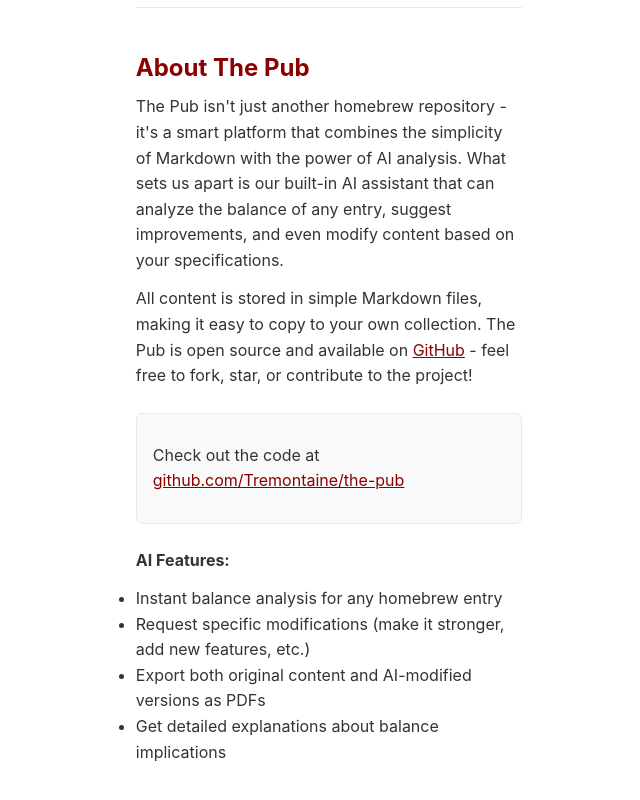
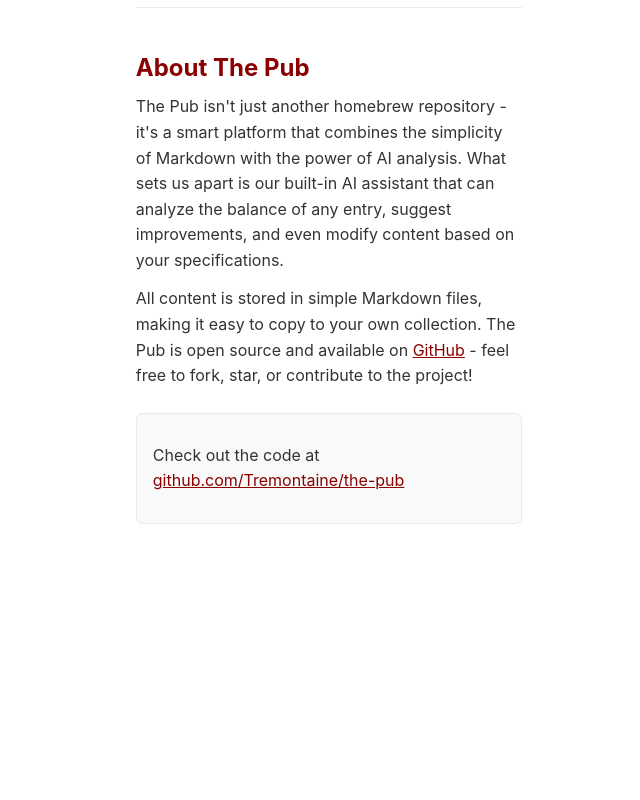
Before and after one commit to Tremontaine/the-pub, a Next.js app: page / in a window 1280 px wide. Shown: the part 1200-2000 px from the top of the page, without its empty margins (436-1076 px from the left). After the commit the page ends 1780 px from the top, so only its background shows below. Built offline with nearby package versions, Linux system fonts and the light colour scheme.

Commit message:
Update index.js

```diff
--- a/pages/index.js
+++ b/pages/index.js
@@ -50,16 +50,6 @@ export default function Home() {
               target="_blank" rel="noopener noreferrer" className="github-link">github.com/Tremontaine/the-pub</a></p>
             </div>
           </div>
-
-          <p>
-            <strong>AI Features:</strong>
-          </p>
-          <ul className="feature-list">
-            <li>Instant balance analysis for any homebrew entry</li>
-            <li>Request specific modifications (make it stronger, add new features, etc.)</li>
-            <li>Export both original content and AI-modified versions as PDFs</li>
-            <li>Get detailed explanations about balance implications</li>
-          </ul>
         </div>
       </div>
     </Layout>
```
